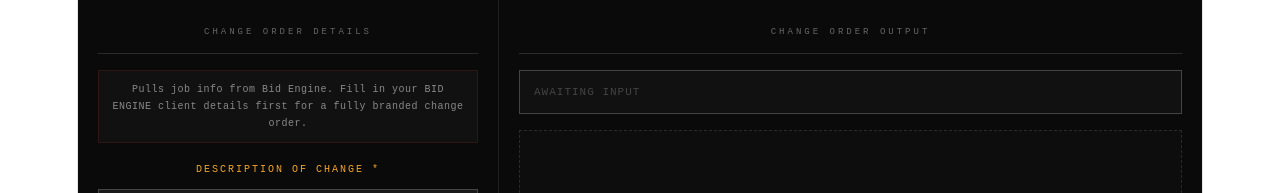
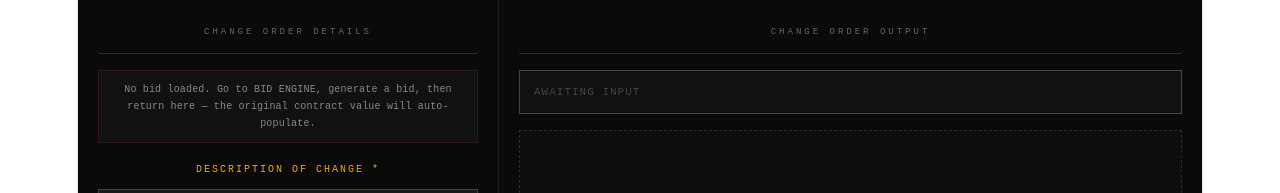
Before and after one commit to thompsonab10-ai/Concrete-Intel, a React (Vite) app: page / in a window 1280 px wide. Both pictures are taken after a click on the button "CHANGE ORDER". Shown: the part 216-409 px from the top of the page. Built offline with nearby package versions, Linux system fonts and the light colour scheme.

Commit message:
change order auto-links to original bid value

```diff
--- a/src/App.jsx
+++ b/src/App.jsx
@@ -1294,6 +1294,7 @@ Pour Type: ${bidForm.pourType}, ${bidForm.sqft} SF, ${bidForm.thickness}" thick,
 Change Description: ${coForm.description}
 Reason for Change: ${coForm.reason || "Field conditions / Owner request"}
 Scope Changes: ${coForm.scopeChanges || "As described above"}
+Original Contract Value: ${(() => { const m = bidOutput?.match(/TOTAL\s+BID[^$\d]*\$?([\d,]+)/i); return m ? `$${m[1]}` : "Not available"; })()}
 Estimated Cost Impact: ${coForm.manualOverride ? (coForm.manualCostImpact || "To be calculated") : (() => {
       const P = prices;
       const sf = parseFloat(coForm.addedSF || 0);
@@ -1310,7 +1311,10 @@ Estimated Cost Impact: ${coForm.manualOverride ? (coForm.manualCostImpact || "To
       const sfCost = sf * ((P.placement_labor?.price || 1.20) + (P.finishing_labor?.price || 2.85));
       const subtotal = concreteCost + rebarCost + sfCost + laborCost + equipCost;
       const total = subtotal * 1.12 * 1.10;
-      return total > 0 ? `+$${total.toLocaleString("en-US", { maximumFractionDigits: 0 })} (${sf} SF @ ${tk}" thick = ${cy.toFixed(1)} CY + labor + OH/profit)` : "To be calculated";
+      const origMatch = bidOutput?.match(/TOTAL\s+BID[^$\d]*\$?([\d,]+)/i);
+      const orig = origMatch ? parseFloat(origMatch[1].replace(/,/g, "")) : null;
+      const revised = orig && total > 0 ? `$${(orig + total).toLocaleString("en-US", { maximumFractionDigits: 0 })}` : "N/A";
+      return total > 0 ? `+$${total.toLocaleString("en-US", { maximumFractionDigits: 0 })} — Revised Contract Total: ${revised}` : "To be calculated";
     })()}
 Schedule Impact: ${coForm.scheduleImpact || "None anticipated"}`;
 
@@ -1872,9 +1876,23 @@ Our Company: ${brand.companyName || "Not specified"}`;
           {phase === 3 && (
             <>
               <SectionLabel>CHANGE ORDER DETAILS</SectionLabel>
-              <div style={{ background: "#111", border: "1px solid #e5393522", padding: "10px 12px", marginBottom: "14px", fontSize: "10px", color: "#888", letterSpacing: "0.5px", lineHeight: "1.7" }}>
-                Pulls job info from Bid Engine. Fill in your BID ENGINE client details first for a fully branded change order.
-              </div>
+
+              {/* Original contract value — auto-pulled from loaded bid */}
+              {(() => {
+                const match = bidOutput?.match(/TOTAL\s+BID[^$\d]*\$?([\d,]+)/i);
+                const originalValue = match ? parseFloat(match[1].replace(/,/g, "")) : null;
+                return originalValue ? (
+                  <div style={{ background: "#0d1a0d", border: "1px solid #4caf5033", borderLeft: "3px solid #4caf50", padding: "10px 14px", marginBottom: "14px", fontFamily: "'Courier New', monospace" }}>
+                    <div style={{ fontSize: "9px", letterSpacing: "2px", color: "#4caf50", marginBottom: "4px" }}>ORIGINAL CONTRACT VALUE</div>
+                    <div style={{ fontSize: "18px", fontWeight: "bold", color: "#4caf50" }}>${originalValue.toLocaleString("en-US", { maximumFractionDigits: 0 })}</div>
+                    <div style={{ fontSize: "9px", color: "#555", marginTop: "3px" }}>{bidForm.pourType} · {bidForm.sqft} SF · {address || "No address"}</div>
+                  </div>
+                ) : (
+                  <div style={{ background: "#111", border: "1px solid #e5393522", padding: "10px 12px", marginBottom: "14px", fontSize: "10px", color: "#888", lineHeight: "1.7" }}>
+                    No bid loaded. Go to BID ENGINE, generate a bid, then return here — the original contract value will auto-populate.
+                  </div>
+                );
+              })()}
 
               <div style={{ marginBottom: "12px" }}>
                 <label style={labelStyle}>DESCRIPTION OF CHANGE *</label>
@@ -2004,6 +2022,21 @@ Our Company: ${brand.companyName || "Not specified"}`;
                           <span>NET CHANGE</span>
                           <span>{total > 0 ? `+$${total.toLocaleString("en-US", { maximumFractionDigits: 0 })}` : "$0"}</span>
                         </div>
+                        {(() => {
+                          const origMatch = bidOutput?.match(/TOTAL\s+BID[^$\d]*\$?([\d,]+)/i);
+                          const orig = origMatch ? parseFloat(origMatch[1].replace(/,/g, "")) : null;
+                          if (!orig || total === 0) return null;
+                          return (
+                            <div style={{ borderTop: "1px solid #2a2a2a", marginTop: "6px", paddingTop: "6px" }}>
+                              <div style={{ display: "flex", justifyContent: "space-between", color: "#555", fontSize: "10px", marginBottom: "3px" }}>
+                                <span>Original Contract</span><span>${orig.toLocaleString("en-US", { maximumFractionDigits: 0 })}</span>
+                              </div>
+                              <div style={{ display: "flex", justifyContent: "space-between", color: "#4caf50", fontWeight: "bold", fontSize: "12px" }}>
+                                <span>REVISED CONTRACT</span><span>${(orig + total).toLocaleString("en-US", { maximumFractionDigits: 0 })}</span>
+                              </div>
+                            </div>
+                          );
+                        })()}
                       </div>
                     </div>
                   );
```
